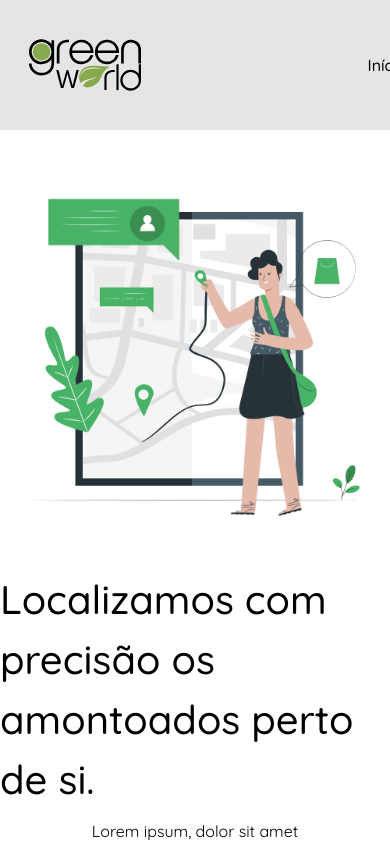
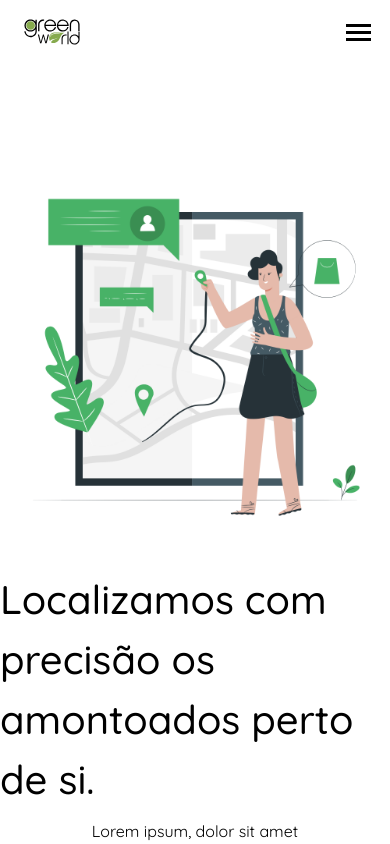
Before and after one commit to osorioadao/Green-World-Front, a React (Vite) app: page / in a window 390 px wide. Shown: the top 844 px of the page. Built offline with nearby package versions, Linux system fonts and the light colour scheme.

Commit message:
alterations

```diff
--- a/src/assets/Logo.tsx
+++ b/src/assets/Logo.tsx
@@ -1,14 +1,14 @@
 import PropTypes from "prop-types";
 
 interface LogoProps {
-  width: number;
+  className: string;
 }
 
-export default function Logo({ width }: LogoProps) {
+export default function Logo({ className }: LogoProps) {
 
   return (
     <>
-      <svg width={width} xmlns="http://www.w3.org/2000/svg" viewBox="0 0 288 288">
+      <svg className={className} xmlns="http://www.w3.org/2000/svg" viewBox="0 0 288 288">
         <defs>
           <style>{`.cls-1 { fill: #86aa4d; }`}</style>
         </defs>
--- a/src/components/Headers/Header.tsx
+++ b/src/components/Headers/Header.tsx
@@ -1,48 +1,108 @@
-import { useState } from 'react';
-import { useNavigate } from 'react-router-dom';
-import { Link } from 'react-router-dom';
-import PrimaryButton from '../PrimaryButton';
-import Logo from '../../assets/Logo';
+import { useState, useEffect } from "react";
+import { useNavigate } from "react-router-dom";
+import { Link } from "react-router-dom";
+import PrimaryButton from "../PrimaryButton";
+import Logo from "../../assets/Logo";
 
 export default function Header() {
-
-
   const [isMobileMenuOpen, setIsMobileMenuOpen] = useState(false);
   const navigate = useNavigate();
 
-
-  const navigateToLogin = () => {
-    navigate('/Login');
+  const handleLoginClick = () => {
+    navigate("/Login");
   };
 
   const toggleMobileMenu = () => {
-    setIsMobileMenuOpen(!isMobileMenuOpen)
+    setIsMobileMenuOpen((prev) => !prev);
   };
 
+  useEffect(() => {
+    if (isMobileMenuOpen) {
+      document.body.style.overflow = "hidden";
+    } else {
+      document.body.style.overflow = "auto";
+    }
+
+    return () => {
+      document.body.style.overflow = "auto";
+    };
+  }, [isMobileMenuOpen]);
+
+  const commonLinkStyles =
+    "text-black hover:text-primary text-[16px] font-medium";
+
   return (
-    <header className='flex fixed px-[5vw] w-full z-index-1 justify-between items-center bg-black/10'>
+    <header className="flex fixed px-[5vw] w-full z-index-1 justify-between items-center">
       <div>
-        <Logo width={130} />
+        <Logo className="w-16 md:w-32" />
       </div>
 
-      <div className='flex justify-between p-[8px] items-center gap-[210px] '>
-        {/* Menu Hamburguer */}
-        <div className='column gap-[4px] cursor-pointer' onClick={toggleMobileMenu}>
-          <span className='w-[25px] h-[3px] bg-black'></span>
-          <span className='w-[25px] h-[3px] bg-black'></span>
-          <span className='w-[25px] h-[3px] bg-black'></span>
-        </div>
+      {/* Botão de alternância do menu móvel */}
+      <div
+        className="flex flex-col md:hidden gap-1 cursor-pointer"
+        onClick={toggleMobileMenu}
+      >
+        <span className="w-[25px] h-[3px] bg-black"></span>
+        <span className="w-[25px] h-[3px] bg-black"></span>
+        <span className="w-[25px] h-[3px] bg-black"></span>
+      </div>
 
-        <nav className={`flex justify-center items-center gap-[28px] ${isMobileMenuOpen ? 'flex' : ''}`}>
-          <Link className='text-black hover:text-primary text-[16px] font-medium' to="/">Início</Link>
-          <Link className='text-black hover:text-primary text-[16px] font-medium' to="/blog">Blog</Link>
-          <Link className='text-black hover:text-primary text-[16px] font-medium' to="/enterprises">Empresas</Link>
-          <Link className='text-black hover:text-primary text-[16px] font-medium' to="/contacts">Contactos</Link>
+      {/* Navegação para desktop */}
+      <div className="hidden md:flex justify-between p-[8px] items-center gap-[210px]">
+        <nav className="flex justify-center items-center gap-[28px]">
+          <Link className={commonLinkStyles} to="/">
+            Início
+          </Link>
+          <Link className={commonLinkStyles} to="/blog">
+            Blog
+          </Link>
+          <Link className={commonLinkStyles} to="/enterprises">
+            Empresas
+          </Link>
+          <Link className={commonLinkStyles} to="/contacts">
+            Contactos
+          </Link>
 
-          <PrimaryButton onClick={navigateToLogin} name={'Relatar Amontoados'} addClassName='w-full' />
+          <PrimaryButton
+            onClick={handleLoginClick}
+            name="Relatar Amontoados"
+            addClassName="w-full"
+          />
         </nav>
       </div>
 
+      {/* Menu móvel */}
+      {isMobileMenuOpen && (
+        <>
+          {/* Overlay para bloquear a interação com o fundo */}
+          <div
+            onClick={toggleMobileMenu}
+            className="fixed top-0 left-0 w-full h-full bg-black opacity-50 z-10"
+          />
+          <div className="fixed top-8 h-screen right-0 justify-between p-3 bg-black/70 md:hidden z-20">
+            <nav className="flex flex-col justify-center items-center gap-[28px] p-3">
+              <Link className={commonLinkStyles} to="/">
+                Início
+              </Link>
+              <Link className={commonLinkStyles} to="/blog">
+                Blog
+              </Link>
+              <Link className={commonLinkStyles} to="/enterprises">
+                Empresas
+              </Link>
+              <Link className={commonLinkStyles} to="/contacts">
+                Contactos
+              </Link>
+
+              <PrimaryButton
+                onClick={handleLoginClick}
+                name="Relatar Amontoados"
+                addClassName="w-full"
+              />
+            </nav>
+          </div>
+        </>
+      )}
     </header>
   );
-};
+}
--- a/src/pages/Login.tsx
+++ b/src/pages/Login.tsx
@@ -29,7 +29,7 @@ export default function Login() {
 
   return (
     <div className="flex items-center justify-center h-screen gap-6 flex-wrap">
-      <div>
+      <div className="hidden sm:flex items-center justify-center w-[30rem] h-[30rem]">
         <img
           src={background}
           className="w-[30rem] h-[30rem]"
```
